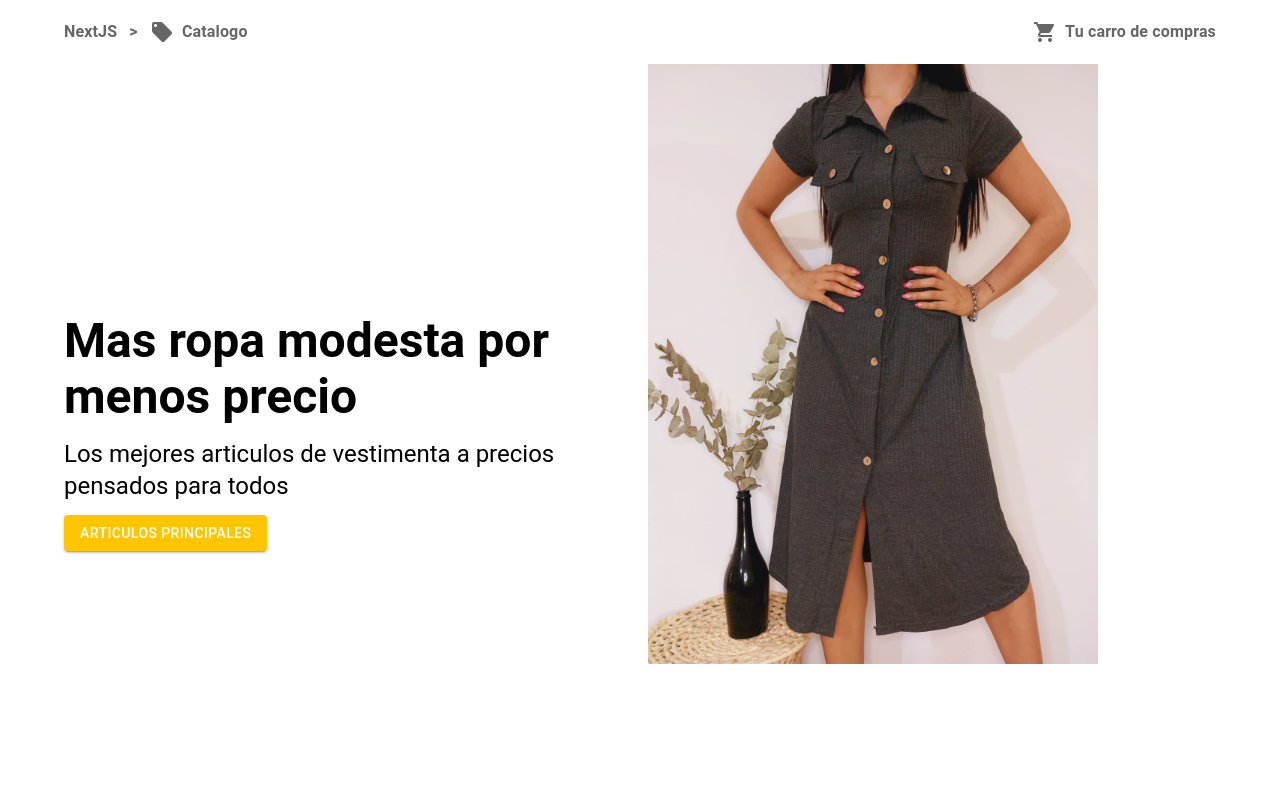
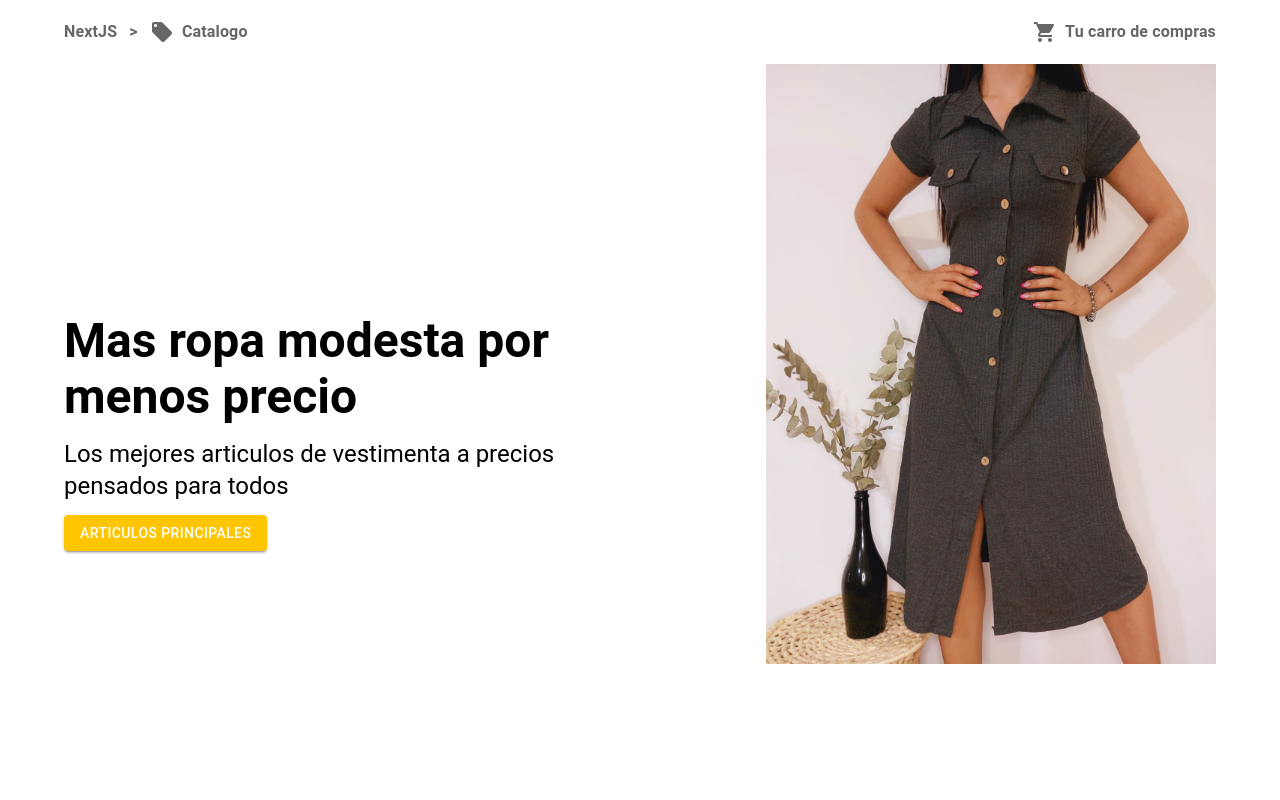
Before and after one commit to DRodriguez08/Plantilla-mui, a Next.js app: page / in a window 1280 px wide. Shown: the top 800 px of the page. Built offline with nearby package versions, Linux system fonts and the light colour scheme.

Commit message:
Acomodamientos en la alineacion de la pagina de inicio

```diff
--- a/src/home/components/MainSection.tsx
+++ b/src/home/components/MainSection.tsx
@@ -84,7 +84,10 @@ const MainSection = () => {
 
         <Box
           gridArea={"img"}
-
+          justifySelf={{
+            xs: "center",
+            sm: "right"
+          }}
         >
           <Image
             src={require('../../../public/photos/IMG-20221115-WA0015.jpg')}
```
